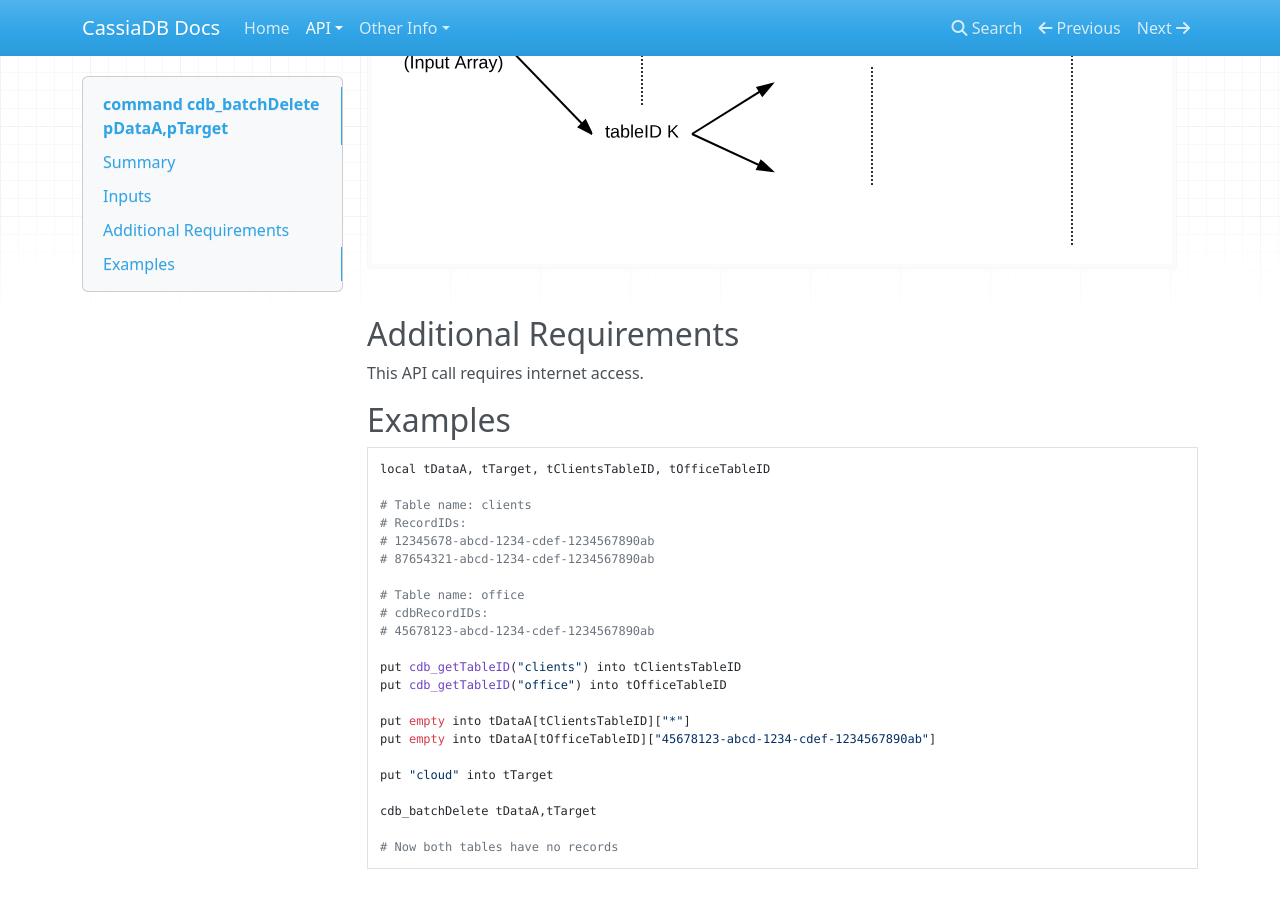
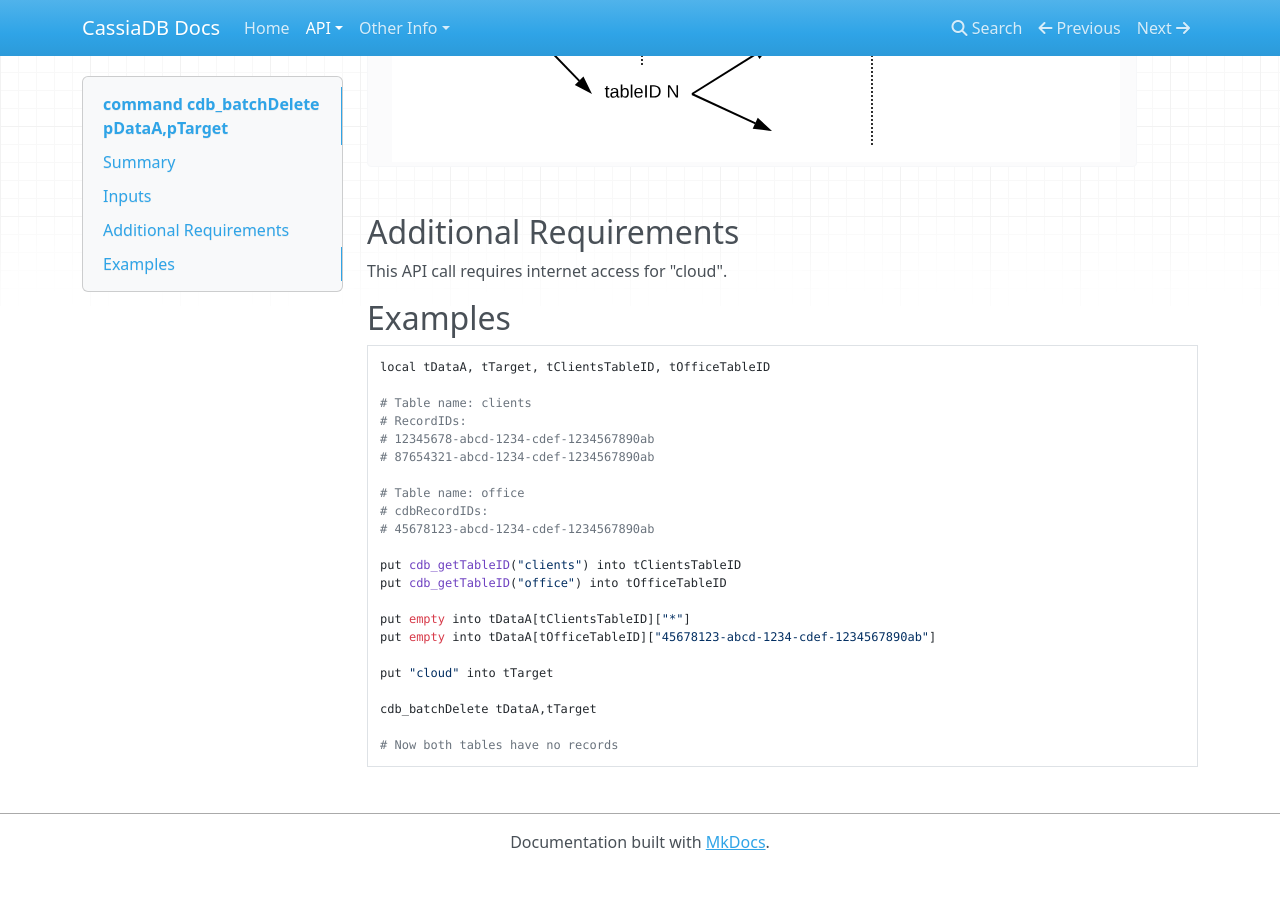
Before and after one commit to CanelaSoftware/cassiaDB_docs, an MkDocs documentation site: the page built from docs/BatchDelete.md, in a window 1280 px wide and 900 px high, scrolled down 960 px. Built offline with MkDocs 1.6.1, drawn with Linux system fonts in a browser that asks for light colours; nearby versions of some CDN libraries; old or Windows-style settings are respelled for this version of MkDocs; after the commit the page ends 1830 px from its top, so only the background shows below that.

````diff
--- a/docs/BatchDelete.md
+++ b/docs/BatchDelete.md
@@ -21,7 +21,7 @@ This function deletes a set of records.
 ![BatchDelete input diagram](images/BatchDeleteInput.svg)
 
 ## Additional Requirements
-This API call requires internet access.
+This API call requires internet access for "cloud".
 
 ## Examples
 ```
````
Also changed, not shown: docs/BatchDeleteKeys.md (+2 -0 lines), docs/images/BatchDeleteInput.svg, docs/images/BatchDeleteKeysInput.svg (added).
